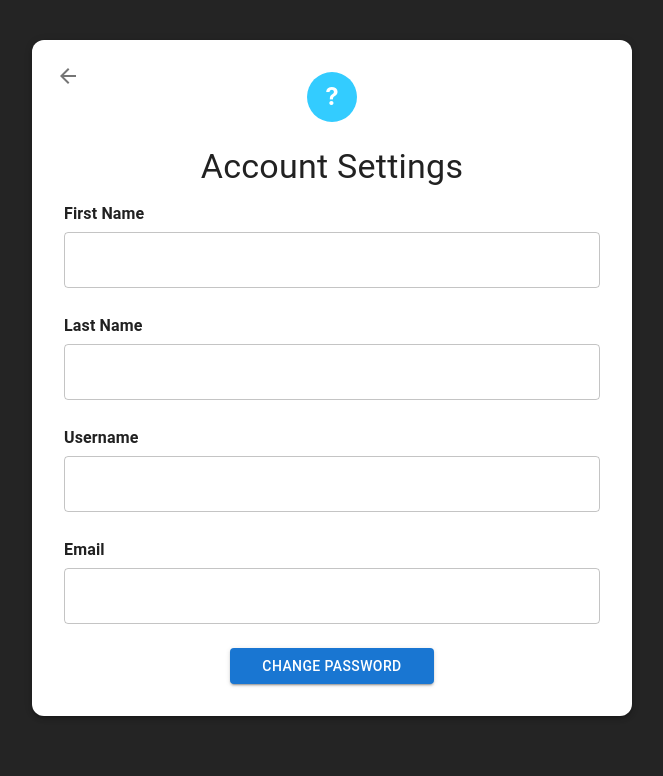
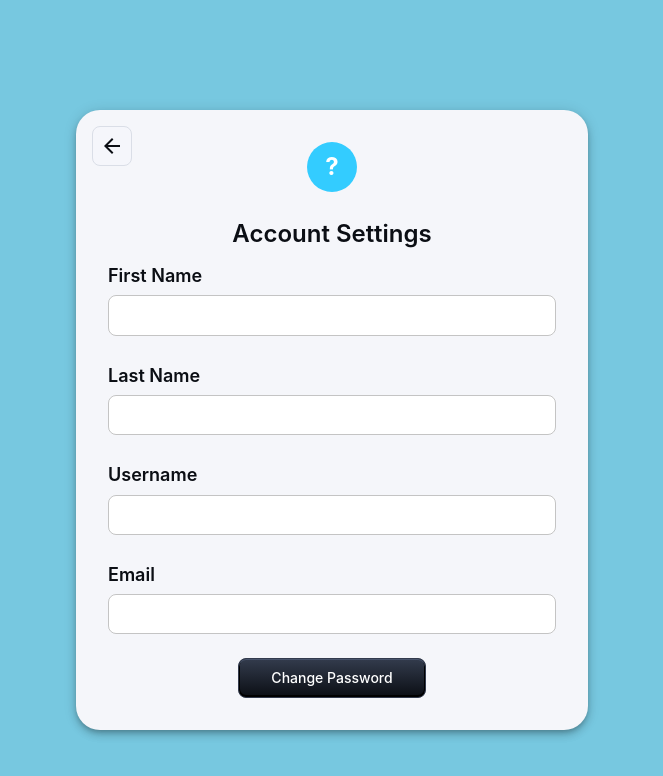
Before and after one commit to ElijahHawthorne/COP4331_LargeProject, a React (Vite) app in the folder frontend/: page /accountsettings in a window 1280 px wide. Shown: the top 776 px of the page, without its empty margins (308-971 px from the left). Built offline with nearby package versions, Linux system fonts and the light colour scheme.

Commit message:
Fixed Account settings

```diff
--- a/frontend/src/Pages/AccountSettingsPage.tsx
+++ b/frontend/src/Pages/AccountSettingsPage.tsx
@@ -1,4 +1,4 @@
-import { useState, useEffect } from "react";
+import React, { useState, useEffect } from "react";
 import {
   Button,
   Typography,
@@ -7,12 +7,15 @@ import {
   Stack,
   IconButton,
   Paper,
+  CssBaseline,
   useTheme,
 } from "@mui/material";
 import ArrowBackIcon from "@mui/icons-material/ArrowBack";
 import { useNavigate } from "react-router-dom";
 import NewAvatar from "../dashboard/components/NewAvatar";
 import PasswordChangeDialog from "../dashboard/components/PasswordChangeDialogue";
+import { alpha } from "@mui/material/styles";
+import AppTheme from "../shared-theme/AppTheme";
 
 interface Data {
   _id: string;
@@ -85,15 +88,14 @@ const AccountSettings = () => {
       elevation={3}
       sx={{
         p: 4,
-        maxWidth: 600,
+        width: '40vw',
         mx: "auto",
         mt: 5,
         position: "relative",
         borderRadius: 3,
-        backgroundColor: theme.palette.background.paper,
+        boxShadow: theme.shadows[5],
       }}
     >
-      {/* Back Button */}
       <IconButton
         onClick={handleBackClick}
         sx={{
@@ -105,7 +107,6 @@ const AccountSettings = () => {
         <ArrowBackIcon />
       </IconButton>
 
-      {/* Avatar */}
       <Box sx={{ display: "flex", justifyContent: "center", mb: 3 }}>
         <NewAvatar currentFirstname={currentFirstname} />
       </Box>
@@ -160,4 +161,26 @@ const AccountSettings = () => {
   );
 };
 
-export default AccountSettings;
+const AccountSettingsPage = (props: { disableCustomTheme?: boolean }) => {
+  return (
+    <AppTheme {...props}>
+      <CssBaseline enableColorScheme />
+      <Box
+        sx={(theme) => ({
+          display: "flex",
+          justifyContent: "center",
+          alignItems: "center",
+          height: "100vh",
+          backgroundColor: theme.vars
+            ? `rgba(${theme.vars.palette.background.defaultChannel} / 1)`
+            : alpha(theme.palette.background.default, 1),
+          overflow: "auto",
+        })}
+      >
+        <AccountSettings />
+      </Box>
+    </AppTheme>
+  );
+};
+
+export default AccountSettingsPage;
--- a/frontend/src/dashboard/components/PasswordChangeDialogue.tsx
+++ b/frontend/src/dashboard/components/PasswordChangeDialogue.tsx
@@ -1,11 +1,19 @@
 import React, { useState } from "react";
-import { Button, Dialog, DialogActions, DialogContent, DialogTitle, TextField, Typography } from "@mui/material";
+import {
+  Button,
+  Dialog,
+  DialogActions,
+  DialogContent,
+  DialogTitle,
+  TextField,
+  Typography,Box, Alert
+} from "@mui/material";
 
 interface PasswordChangeDialogProps {
   userEmail: string;
   open: boolean;
   onClose: () => void;
-    userId: number | null
+  userId: number | null;
 }
 
 const PasswordChangeDialog: React.FC<PasswordChangeDialogProps> = ({
@@ -14,13 +22,13 @@ const PasswordChangeDialog: React.FC<PasswordChangeDialogProps> = ({
   onClose,
   userId,
 }) => {
-    const [verificationCode, setVerificationCode] = useState('');
-    const [newPassword, setNewPassword] = useState('');
-    const [confirmNewPassword,setConfirmNewPassword] = useState('');
-    const [error, setError] = useState('');
+  const [verificationCode, setVerificationCode] = useState("");
+  const [newPassword, setNewPassword] = useState("");
+  const [confirmNewPassword, setConfirmNewPassword] = useState("");
+  const [error, setError] = useState("");
   const [codeSent, setCodeSent] = useState(false);
   const [codeVerified, setCodeVerified] = useState(false);
-    const [generatedCode, setGeneratedCode] = useState(''); // Store generated code
+  const [generatedCode, setGeneratedCode] = useState(""); // Store generated code
 
   // Function to generate a random 6-character verification code
   const generateVerificationCode = () => {
@@ -34,27 +42,30 @@ const PasswordChangeDialog: React.FC<PasswordChangeDialogProps> = ({
     const code = generateVerificationCode(); // Generate the verification code
 
     try {
-            const response = await fetch('http://777finances.com:5000/api/send-email', {
-                method: 'POST',
+      const response = await fetch(
+        "http://777finances.com:5000/api/send-email",
+        {
+          method: "POST",
           headers: {
-                    'Content-Type': 'application/json',
+            "Content-Type": "application/json",
           },
           body: JSON.stringify({
             recipientEmail: userEmail, // Using userEmail passed as a prop
-                    subject: 'Password Change Verification Code',
+            subject: "Password Change Verification Code",
             message: `Please use the verification code to change your password: ${code}. This code will expire in 10 minutes.`,
           }),
-            });
+        }
+      );
 
       const data = await response.json();
       if (data.success) {
         setCodeSent(true); // Code successfully sent
-                setError('');
+        setError("");
       } else {
-                setError(data.error || 'Failed to send verification code');
+        setError(data.error || "Failed to send verification code");
       }
     } catch (err) {
-            setError('Error sending verification code');
+      setError("Error sending verification code");
     }
   };
 
@@ -62,50 +73,52 @@ const PasswordChangeDialog: React.FC<PasswordChangeDialogProps> = ({
   const handleVerifyCode = () => {
     if (verificationCode === generatedCode) {
       setCodeVerified(true); // Code verified, now allow password change
-            setError('');
+      setError("");
     } else {
-            setError('Invalid verification code');
+      setError("Invalid verification code");
     }
   };
 
   // Function to handle password change
   const handlePasswordChange = async () => {
-
-
-        if(newPassword===confirmNewPassword){
-
-
+    if (newPassword === confirmNewPassword) {
       try {
-            const response = await fetch('http://777finances.com:5000/api/updatepassword', {
-                method: 'POST',
+        const response = await fetch(
+          "http://777finances.com:5000/api/updatepassword",
+          {
+            method: "POST",
             headers: {
-                    'Content-Type': 'application/json',
+              "Content-Type": "application/json",
             },
-                body: JSON.stringify({ userId: userId , newPassword: newPassword }),
-            });
+            body: JSON.stringify({ userId: userId, newPassword: newPassword }),
+          }
+        );
 
         const data = await response.json();
         if (data.success) {
-                onClose(); // Close dialog after successful password change
-                alert('Password changed successfully');
+            setError("Password changed successfully");
+
+            // Wait 1 second before closing the dialog
+            setTimeout(() => {
+              onClose();
+            }, 1000);
+
         } else {
-                setError(data.error || 'Failed to change password');
+          setError(data.error || "Failed to change password");
         }
       } catch (err) {
-            setError('Error changing password');
+        setError("Error changing password");
       }
-
-    }else{
-
-        setError('Passwords must match!');
+    } else {
+      setError("Passwords must match!");
     }
   };
 
   // Reset all the state variables when the dialog is closed
   const handleClose = () => {
-        setVerificationCode('');
-        setNewPassword('');
-        setError('');
+    setVerificationCode("");
+    setNewPassword("");
+    setError("");
     setCodeSent(false);
     setCodeVerified(false);
     onClose();
@@ -125,10 +138,22 @@ const PasswordChangeDialog: React.FC<PasswordChangeDialogProps> = ({
             </Button>
           </>
         ) : !codeVerified ? (
-                    <>
+            <Box
+            sx={{
+              width: "30vw",
+              maxWidth: "100%",
+              margin: "0 auto",
+              height: "30vh", // 60% of the viewport height
+              overflowY: "auto",
+              display: "flex",
+              flexDirection: "column",
+              justifyContent: "center",
+            }}
+          >
             <Typography variant="body1" gutterBottom>
               Enter the verification code sent to {userEmail}.
             </Typography>
+
             <TextField
               label="Verification Code"
               fullWidth
@@ -137,13 +162,32 @@ const PasswordChangeDialog: React.FC<PasswordChangeDialogProps> = ({
               onChange={(e) => setVerificationCode(e.target.value)}
               sx={{ marginBottom: 2 }}
             />
-                        {error && <Typography color="error" variant="body2">{error}</Typography>}
+
             <Button onClick={handleVerifyCode} color="primary">
               Verify Code
             </Button>
-                    </>
+
+            {/* Reserved space for error message */}
+            <Box sx={{ mt: 4, minHeight: "60px" }}>
+              {error && (
+                <Alert severity="error">{error}</Alert>
+              )}
+            </Box>
+          </Box>
+
         ) : (
-                    <>
+            <Box
+            sx={{
+              width: "30vw",
+              maxWidth: "100%",
+              margin: "0 auto",
+              height: "30vh", // 60% of the viewport height
+              overflowY: "auto", // enables scrolling if content overflows
+              display: "flex",
+              flexDirection: "column",
+              justifyContent: "center", // vertically center content
+            }}
+          >
             <Typography variant="body1" gutterBottom>
               Enter a new password.
             </Typography>
@@ -166,15 +210,23 @@ const PasswordChangeDialog: React.FC<PasswordChangeDialogProps> = ({
               onChange={(e) => setConfirmNewPassword(e.target.value)}
               sx={{ marginBottom: 2 }}
             />
-                        {error && <Typography color="error" variant="body2">{error}</Typography>}
+
             <Button onClick={handlePasswordChange} color="primary">
               Change Password
             </Button>
-                    </>
+
+            <Box sx={{ mt: 4, minHeight: "60px" }}>
+              {error && (
+                <Alert severity={error === "Password changed successfully" ? "success" : "error"}>{error}</Alert>
+              )}
+            </Box>
+          </Box>
         )}
       </DialogContent>
       <DialogActions>
-                <Button onClick={handleClose} color="secondary">Cancel</Button>
+        <Button onClick={handleClose} color="secondary">
+          Cancel
+        </Button>
       </DialogActions>
     </Dialog>
   );
```
Lines whose indentation alone changed are shown as unchanged.
